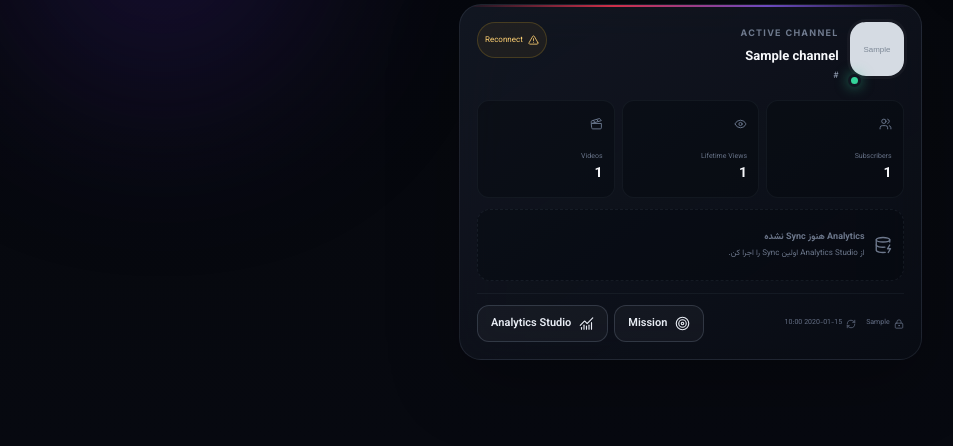
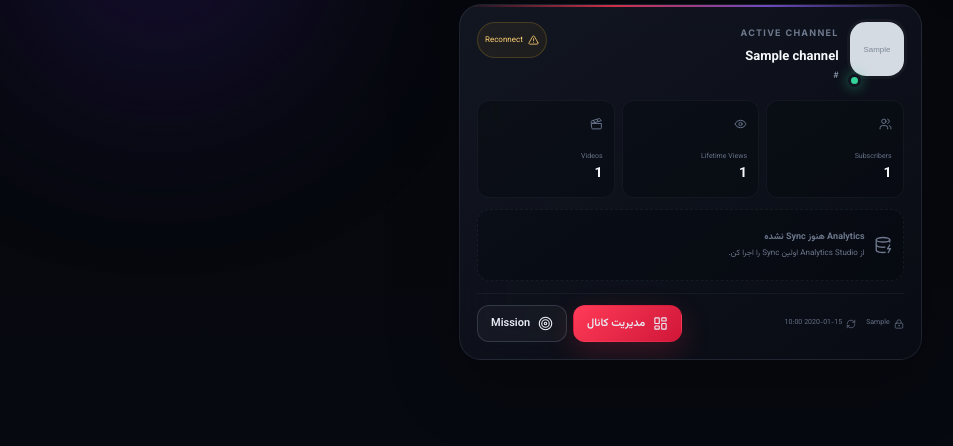
Before and after one commit to PEDIHS/yt, a Flask app: page /channels in a window 1280 px wide. Shown: the part 867-1313 px from the top of the page, without its empty margins (54-1007 px from the left). Run offline with Flask 3, Linux system fonts and the light colour scheme; the visitor is signed in with stand-in values (Sample User, id 1); tables that the repository leaves empty hold one stand-in row (values such as "Sample post"); grey boxes marked "Sample" are stand-in pictures; parts of the project's set-up code (start-up, migrations or seed data) failed here and were passed over; some libraries are stand-ins or nearby versions.

Commit message:
feat: make each channel card the entry to its workspace

```diff
--- a/templates/channels.html
+++ b/templates/channels.html
@@ -156,8 +156,8 @@
         <span><i data-lucide="refresh-cw"></i>{{ channel.last_synced_at.strftime('%Y-%m-%d %H:%M') if channel.last_synced_at else 'Not synced' }}</span>
       </div>
       <div class="yt-card-actions">
-        <a class="btn btn-soft" href="{{ url_for('missions_page') }}"><i data-lucide="target"></i> Mission</a>
-        <a class="btn btn-soft" href="{{ url_for('channel_detail', channel_id=channel.id, days=28) }}"><i data-lucide="chart-no-axes-combined"></i> Analytics Studio</a>
+        <a class="btn btn-primary" href="{{ url_for('channel_detail', channel_id=channel.id, days=28) }}"><i data-lucide="layout-dashboard"></i> مدیریت کانال</a>
+        <a class="btn btn-soft" href="{{ url_for('missions_page', channel_id=channel.id) }}"><i data-lucide="target"></i> Mission</a>
       </div>
     </div>
   </article>
```
